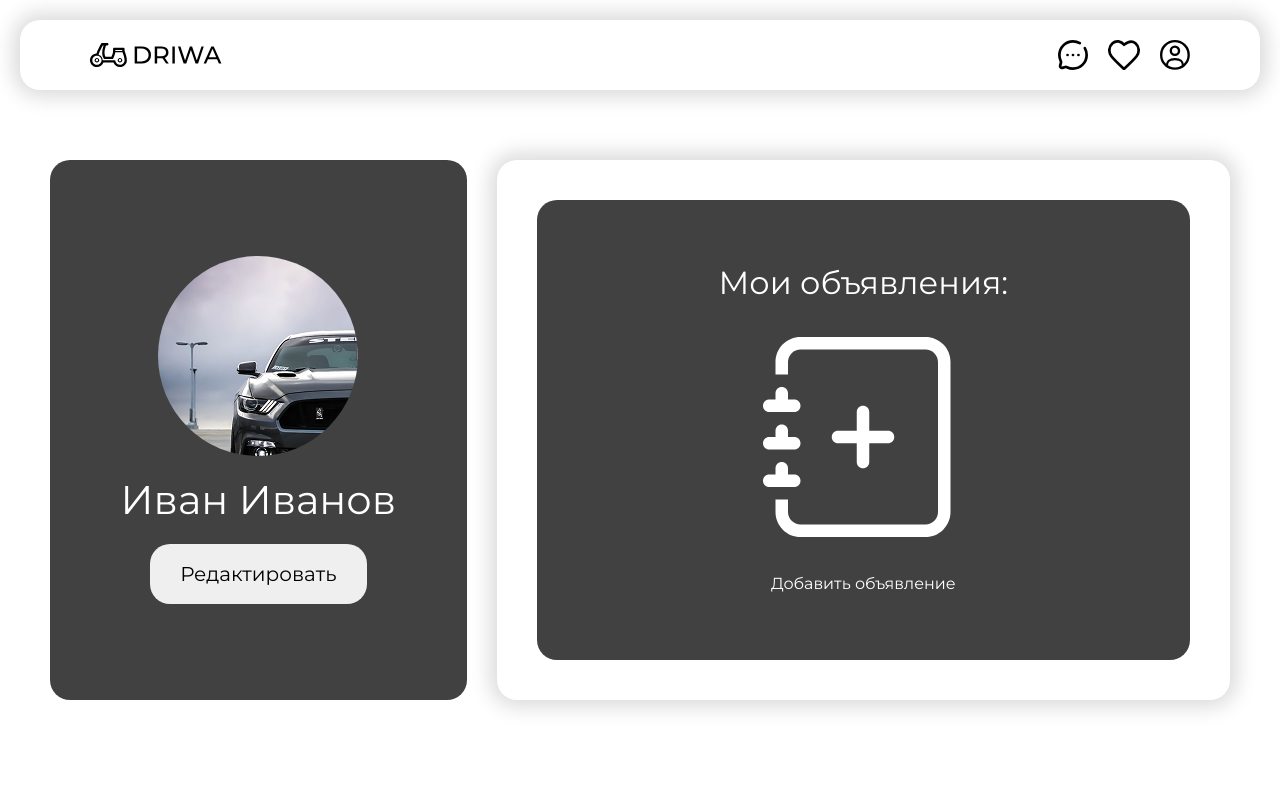
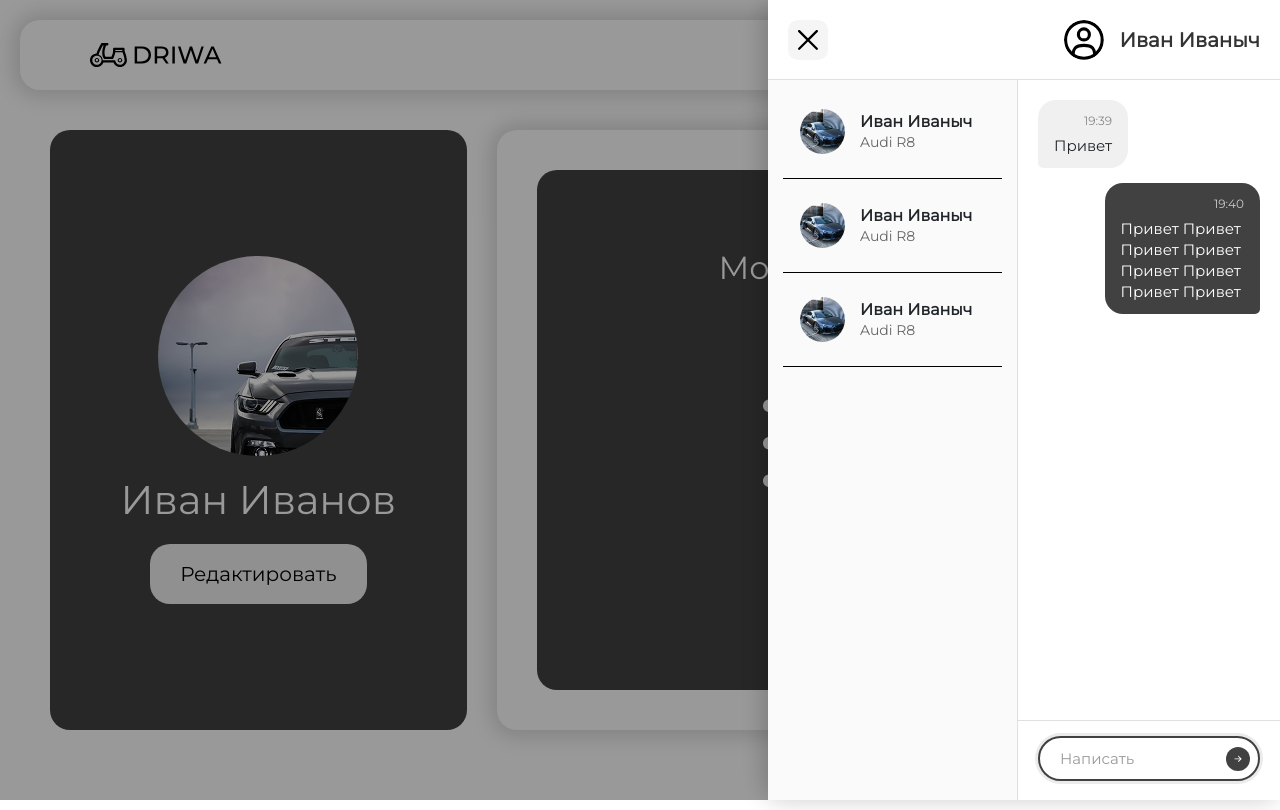
Before and after one commit to 1-stg/Driwa, a plain HTML site: page profile.html in a window 1280 px wide. Both pictures are taken after a click on the picture 1072 px from the left and 55 px from the top of the page. Drawn offline with Linux system fonts and the light colour scheme.

Commit message:
add chat

```diff
--- a/profile.html
+++ b/profile.html
@@ -11,6 +11,7 @@
     <link rel="stylesheet" href="web/css/profile.css">
     <script src="web/js/car_carts.js" defer></script>
     <script src="web/js/favorite.js" defer></script>
+    <script src="web/js/chat.js" defer></script>
 </head>
 
 <body>
@@ -24,7 +25,7 @@
             </div>
             <div class="header-right">
                 <li>
-                    <a href="#"><img class="header-img" src="web\images\svg\chat.svg" alt="Чаты" /></a>
+                    <a href="#"><img id="chatButton" class="header-img" src="web\images\svg\chat.svg" alt="Чаты" /></a>
                 </li>
                 <li>
                     <a href="#"><img id="favorite-button" class="header-img" src="web\images\svg\favorite.svg"
@@ -48,6 +49,7 @@
     </header>
 
     <main>
+        <div class="user__container">
             <div class="user">
                 <div class="user__photo__container">
                     <img class="user__photo__container-avatar" src="web\images\png\ford_mustang.png" alt="Ваше фото">
@@ -62,6 +64,7 @@
                     <p class="ads__body-p">Добавить объявление</p>
                 </button>
             </div>
+        </div>
     </main>
 
     <footer></footer>
--- a/web/css/car_details.css
+++ b/web/css/car_details.css
@@ -59,6 +59,7 @@ h1 {
 
 .sub-img {
     width: 330px;
+    height: 247.5px;
 }
 
 .sub-img.left {
--- a/web/css/index.css
+++ b/web/css/index.css
@@ -26,10 +26,6 @@
     top: 6px;
     width: 58px;
     cursor: pointer;
-}
-
-.search__button {
-    background: none;
 }
 
 .search-img:hover {
--- a/web/css/profile.css
+++ b/web/css/profile.css
@@ -5,15 +5,8 @@
 }
 
 main {
-    padding: 50px;
-    width: 100%;
-    min-height: 80vh;
-    display: flex;
-    flex-direction: row;
-    align-items: stretch;
-    justify-content: space-between;
-    flex-wrap: wrap;
-    gap: 30px;
+    /* padding: 50px; */
+
 }
 
 .user {
@@ -27,6 +20,18 @@ main {
     gap: 20px;
     border-radius: 20px;
     background: rgba(65, 65, 65, 1);
+}
+
+.user__container {
+    padding: 20px 50px;
+    width: 100%;
+    min-height: 80vh;
+    display: flex;
+    flex-direction: row;
+    align-items: stretch;
+    justify-content: space-between;
+    flex-wrap: wrap;
+    gap: 30px;
 }
 
 .user__photo__container {
--- a/web/css/styles.css
+++ b/web/css/styles.css
@@ -15,6 +15,14 @@ h2,
 h3,
 p {
     margin: 0;
+}
+
+hr {
+    background: black !important;
+    color: black !important;
+    padding: 0;
+    margin: 0;
+    opacity: 1;
 }
 
 input {
@@ -113,24 +121,9 @@ header nav {
     padding: 0;
 }
 
-.chat {
-    position: fixed;
-    top: 0;
-    width: 100%;
-    height: 100%;
-    background-color: rgba(0, 0, 0, 0.231);
-    z-index: 1000;
-}
 
-.chat__modal {
-    position: fixed;
-    height: 100%;
-    width: 40%;
-    background-color: white;
-    right: 0;
-    border-top-left-radius: 20px;
-    border-bottom-left-radius: 20px;
-}
+
+
 
 
 
@@ -140,17 +133,18 @@ header nav {
 
 .car-cart-container {
     margin: 20px 20px;
+    /* display: grid; */
+    /* grid-template-columns: repeat(4, 1fr); */
     display: flex;
     justify-content: center;
     align-items: center;
     flex-wrap: wrap;
-    gap: 20px;
+    gap: 10px;
 }
 
 .car-cart {
-    padding: 20px;
+    /* padding: 20px; */
     display: flex;
-    flex-grow: 1;
     justify-content: center;
     align-items: center;
     background: rgba(219, 219, 219, 1);
@@ -266,7 +260,7 @@ footer {
     display: flex;
     flex-direction: column;
     align-items: flex-end;
-    background-color: rgba(0, 0, 0, 0.231);
+    background-color: rgba(0, 0, 0, 0.400);
     top: 0;
     right: 0;
     z-index: 1000;
@@ -281,8 +275,10 @@ footer {
     top: 0;
     height: 100%;
     width: 40%;
-    border-top-left-radius: 20px;
-    border-bottom-left-radius: 20px;
+    min-width: 500px;
+    max-width: 800px;
+    /* border-top-left-radius: 20px; */
+    /* border-bottom-left-radius: 20px; */
 }
 
 .modal-favorite-container.is-visible {
@@ -342,104 +338,381 @@ footer {
 
 /* Чат Модальное окно */
 
-.modal-chat-container {
-    background-color: rgba(0, 0, 0, 0.231);
+.chat {
     position: fixed;
+    top: 0;
+    left: 0;
     width: 100%;
     height: 100%;
-    top: 0;
+    background-color: rgba(0, 0, 0, 0.4);
+    z-index: 1000;
     display: flex;
     justify-content: flex-end;
+    opacity: 0;
+    visibility: hidden;
+    transition: opacity 0.3s ease, visibility 0.3s ease;
 }
 
-.modal-chat-window {
+.chat.active {
+    opacity: 1;
+    visibility: visible;
+}
+
+.chat__modal {
+    position: relative;
+    height: 100%;
+    width: 40%;
+    min-width: 500px;
+    max-width: 800px;
     background-color: white;
-    width: 40%;
-    height: 100%;
     border-top-left-radius: 20px;
     border-bottom-left-radius: 20px;
+    transform: translateX(100%);
+    transition: transform 0.3s ease;
+    box-shadow: -5px 0 25px rgba(0, 0, 0, 0.2);
+    display: flex;
+    flex-direction: column;
 }
 
-.modal-chat-window-header {
-    display: grid;
-    grid-template-columns: 1fr 2fr;
+.chat.active .chat__modal {
+    transform: translateX(0);
+}
+
+.modal__header {
     display: flex;
     justify-content: space-between;
-    padding: 30px 220px 30px 30px;
-    border-bottom: 1px solid black;
+    align-items: center;
+    padding: 20px;
+    height: 80px;
+    min-height: 80px;
+    border-bottom: 1px solid #e0e0e0;
+    background-color: #fff;
+    flex-shrink: 0;
 }
 
-.modal-chat-window-header-x-img {
-    width: 30px;
-}
-
-.modal-chat-window-header-avatar-name {
-    display: flex;
-    justify-content: flex-start;
-    gap: 10px;
-    align-items: center;
-}
-
-.modal-chat-window-header-avatar-name h3 {
-    font-size: 35px;
-}
-
-.modal-chat-window-header-avatar-name div {
-    width: 45px;
-    height: 45px;
+.exit__background {
     display: flex;
     justify-content: center;
     align-items: center;
-    overflow: hidden;
-    border-radius: 30px;
+    border-radius: 10px;
+    background-color: #f5f5f5;
+    width: 40px;
+    height: 40px;
+    cursor: pointer;
+    transition: all 0.2s ease;
 }
 
-.modal-chat-window-header-avatar-name img {
-    width: 100%;
-    height: 100%;
+.exit__background:hover {
+    background-color: #e0e0e0;
 }
 
-.modal-chat-window-main {
-    height: 100%;
-    display: grid;
-    grid-template-columns: 1fr 1fr;
+.exit__background:active {
+    transform: scale(0.9);
+}
+
+.exit__img {
+    width: 20px;
+    height: 20px;
+    pointer-events: none;
+}
+
+.modal__header__name {
+    display: flex;
+    align-items: center;
+    gap: 15px;
+}
+
+.modal__header__name img {
+    width: 40px;
+    height: 40px;
+    border-radius: 50%;
+    object-fit: cover;
+}
+
+.modal__header__name h3 {
+    margin: 0;
+    font-size: 20px;
+    font-weight: 600;
+    color: #333;
+}
+
+.modal__body {
+    display: flex;
+    flex: 1;
     overflow: hidden;
 }
 
-.modal-chat-window-main-peoples {
-    border-right: 1px solid black;
+.modal__body__left {
+    width: 40%;
+    min-width: 250px;
+    max-width: 300px;
+    border-right: 1px solid #e0e0e0;
+    background-color: #fafafa;
+    overflow-y: auto;
+    display: flex;
+    flex-direction: column;
 }
 
-.people-container {
+.body__left__cart__inner {
+    padding: 15px;
+    display: flex;
+    flex-direction: column;
+    gap: 5px;
+}
+
+.body__left__cart {
+    cursor: pointer;
+    display: flex;
+    align-items: center;
+    gap: 15px;
+    padding: 12px 15px;
+    border-radius: 15px;
+    transition: all 0.2s ease;
+    border: 2px solid transparent;
+}
+
+.body__left__cart:hover {
+    background-color: #e8e8e8;
+}
+
+.body__left__cart:active {
+    background-color: #414141;
+    color: white;
+    transform: scale(0.9);
+}
+
+.body__left__cart__img {
+    width: 45px;
+    height: 45px;
+    min-width: 45px;
+    border-radius: 50%;
+    overflow: hidden;
+}
+
+.body__left__cart__img img {
+    width: 100%;
+    height: 100%;
+    object-fit: cover;
+}
+
+.left__cart__text {
+    display: flex;
+    flex-direction: column;
+    justify-content: center;
+    flex: 1;
+    overflow: hidden;
+}
+
+.left__cart__text h4 {
+    margin: 0;
+    font-size: 16px;
+    font-weight: 600;
+    white-space: nowrap;
+    overflow: hidden;
+    text-overflow: ellipsis;
+}
+
+.left__cart__text h5 {
+    margin: 3px 0 0 0;
+    font-size: 14px;
+    font-weight: 400;
+    color: #666;
+    white-space: nowrap;
+    overflow: hidden;
+    text-overflow: ellipsis;
+}
+
+.body__left__cart.active .left__cart__text h5 {
+    color: #ccc;
+}
+
+hr {
+    border: none;
+    height: 1px;
+    background-color: #e0e0e0;
+    margin: 5px 0;
+}
+
+.modal__body__right__container {
+    display: flex;
+    flex-direction: column;
+    flex: 1;
+    padding: 0;
+    overflow: hidden;
+    background-color: #fff;
+}
+
+.modal__body__right {
+    flex: 1;
+    overflow-y: auto;
     padding: 20px;
     display: flex;
-    justify-content: space-between;
-    margin-right: 30px;
-    margin-left: 30px;
-    align-items: center;
-    border-bottom: 1px solid;
-    /* border-bottom: 1px solid black; */
-    /* gap: 80px; */
+    flex-direction: column;
+    gap: 15px;
+    max-height: calc(100vh - 160px);
 }
 
-.people-container-img {
-    width: 70px;
-    height: 70px;
-    overflow: hidden;
-    border-radius: 50px;
-    /* width: 100%; */
-    /* height: 100%; */
+.modal__body__right::-webkit-scrollbar {
+    width: 6px;
 }
 
-.people-container-img img {
-    width: 100%;
-    height: 100%;
+.modal__body__right::-webkit-scrollbar-track {
+    background: #f1f1f1;
+    border-radius: 10px;
 }
 
-.people-container-name-car {
-    margin: 0 10px;
+.modal__body__right::-webkit-scrollbar-thumb {
+    background: #c1c1c1;
+    border-radius: 10px;
 }
 
+.modal__body__right::-webkit-scrollbar-thumb:hover {
+    background: #a8a8a8;
+}
+
+.modal__body__right__message__left,
+.modal__body__right__message__right {
+    max-width: 70%;
+    padding: 12px 16px;
+    border-radius: 18px;
+    position: relative;
+    word-wrap: break-word;
+    animation: messageAppear 0.3s ease;
+}
+
+@keyframes messageAppear {
+    from {
+        opacity: 0;
+        transform: translateY(10px);
+    }
+
+    to {
+        opacity: 1;
+        transform: translateY(0);
+    }
+}
+
+.modal__body__right__message__left {
+    align-self: flex-start;
+    background-color: #f0f0f0;
+    border-bottom-left-radius: 5px;
+}
+
+.modal__body__right__message__right {
+    align-self: flex-end;
+    background-color: #414141;
+    color: white;
+    border-bottom-right-radius: 5px;
+}
+
+.chat__message__time {
+    margin: 0 0 5px 0;
+    font-size: 12px;
+    color: #888;
+    text-align: right;
+}
+
+.modal__body__right__message__right .chat__message__time {
+    color: #ccc;
+}
+
+.chat__message__text {
+    margin: 0;
+    font-size: 15px;
+    font-weight: 400;
+    line-height: 1.4;
+}
+
+.modal__body__right__input {
+    position: relative;
+    padding: 15px 20px;
+    background-color: #fff;
+    border-top: 1px solid #e0e0e0;
+    flex-shrink: 0;
+}
+
+.modal__body__right__input input {
+    width: 100%;
+    height: 45px;
+    padding: 0 50px 0 20px;
+    border: 2px solid #e8e8e8;
+    border-radius: 25px;
+    font-size: 15px;
+    background-color: #f8f8f8;
+    transition: all 0.3s ease;
+    outline: none;
+}
+
+.modal__body__right__input input:focus {
+    border-color: #414141;
+    background-color: #fff;
+    box-shadow: 0 0 0 3px rgba(65, 65, 65, 0.1);
+}
+
+.modal__body__right__input input::placeholder {
+    color: #999;
+}
+
+.modal__body__right__input img {
+    position: absolute;
+    right: 30px;
+    top: 50%;
+    transform: translateY(-50%);
+    width: 24px;
+    height: 24px;
+    cursor: pointer;
+    padding: 5px;
+    border-radius: 50%;
+    transition: all 0.2s ease;
+    background-color: #414141;
+}
+
+.modal__body__right__input img:hover {
+    opacity: 0.9;
+    transform: translateY(-50%) scale(1.1);
+}
+
+.modal__body__right__input img:active {
+    transform: translateY(-50%) scale(0.95);
+}
+
+@media (max-width: 768px) {
+    .chat__modal {
+        width: 100%;
+        min-width: unset;
+        max-width: unset;
+        border-radius: 0;
+    }
+
+    .modal__body__left {
+        display: none;
+    }
+
+    .modal__body__right__message__left,
+    .modal__body__right__message__right {
+        max-width: 85%;
+    }
+}
+
+@media (max-width: 480px) {
+    .modal__header {
+        padding: 15px;
+        height: 70px;
+    }
+
+    .modal__body__right {
+        padding: 15px;
+    }
+
+    .modal__body__right__input {
+        padding: 10px 15px;
+    }
+
+    .modal__body__right__input input {
+        height: 40px;
+        font-size: 14px;
+    }
+}
 
 /* Чат Модальное окно конец */
 
--- a/web/js/car_carts.js
+++ b/web/js/car_carts.js
@@ -145,7 +145,7 @@ const createCarCards = (car, index) => {
   `;
 };
 
-const renderCars = (carsArray, container, times = 1) => {
+const renderCars = (carsArray, container, times) => {
   let html = '';
 
   for (let i = 0; i < times; i++) {
@@ -158,5 +158,5 @@ const renderCars = (carsArray, container, times = 1) => {
 
 const carCartsContainer = document.querySelector('.car-cart-container');
 if (carCartsContainer) {
-  renderCars(cars, carCartsContainer, 1);
+  renderCars(cars, carCartsContainer, 2);
 }
--- /dev/null
+++ b/web/js/chat.js
@@ -0,0 +1,192 @@
+const createChatModal = () => {
+    const chatHTML = `
+    <div class="chat d-none">
+      <div class="chat__modal">
+        <div class="modal__header">
+          <div class="exit__background">
+            <img class="exit__img" src="web/images/svg/x.svg" alt="Закрыть">
+          </div>
+          <div class="modal__header__name">
+            <img src="web/images/svg/profile.svg" alt="Пользователь">
+            <h3>Иван Иваныч</h3>
+          </div>
+        </div>
+
+        <div class="modal__body">
+          <div class="modal__body__left">
+            <div class="body__left__cart__inner">
+              <div class="body__left__cart">
+                <div class="body__left__cart__img">
+                  <img src="web/images/png/audi_r8_2.jpg" alt="Аватарка">
+                </div>
+                <div class="left__cart__text">
+                  <h4>Иван Иваныч</h4>
+                  <h5>Audi R8</h5>
+                </div>
+              </div>
+              <hr>
+              <div class="body__left__cart">
+                <div class="body__left__cart__img">
+                  <img src="web/images/png/audi_r8_2.jpg" alt="Аватарка">
+                </div>
+                <div class="left__cart__text">
+                  <h4>Иван Иваныч</h4>
+                  <h5>Audi R8</h5>
+                </div>
+              </div>
+              <hr>
+              <div class="body__left__cart">
+                <div class="body__left__cart__img">
+                  <img src="web/images/png/audi_r8_2.jpg" alt="Аватарка">
+                </div>
+                <div class="left__cart__text">
+                  <h4>Иван Иваныч</h4>
+                  <h5>Audi R8</h5>
+                </div>
+              </div>
+              <hr>
+            </div>
+          </div>
+          <div class="modal__body__right__container">
+            <div class="modal__body__right">
+              <div class="modal__body__right__message__left">
+                <p class="chat__message__time">19:39</p>
+                <h5 class="chat__message__text">Привет</h5>
+              </div>
+              <div class="modal__body__right__message__right">
+                <p class="chat__message__time">19:40</p>
+                <h5 class="chat__message__text">Привет Привет Привет Привет Привет Привет Привет Привет</h5>
+              </div>
+            </div>
+            <div class="modal__body__right__input">
+              <input type="text" name="chat_message" placeholder="Написать">
+              <img id="sendMessageBtn" src="web/images/svg/send.svg" alt="Отправить">
+            </div>
+          </div>
+        </div>
+      </div>
+    </div>
+    `;
+
+    document.body.insertAdjacentHTML('beforeend', chatHTML);
+};
+
+let chatButton = document.querySelector('#chatButton');
+let chatNode, exitButton, chatModalNode, sendButton, chatFrame, messageInput;
+
+function initializeChat() {
+    chatNode = document.querySelector('.chat');
+    exitButton = document.querySelector('.exit__background');
+    chatModalNode = document.querySelector('.chat__modal');
+    sendButton = document.querySelector(`#sendMessageBtn`);
+    chatFrame = document.querySelector(`.modal__body__right`);
+    messageInput = document.querySelector(`.modal__body__right__input input`);
+
+    if (!chatButton) {
+        chatButton = document.createElement('button');
+        chatButton.id = 'chatButton';
+        chatButton.textContent = 'Открыть чат';
+        chatButton.style.cssText = 'position: fixed; bottom: 20px; right: 20px; padding: 10px 20px; z-index: 999;';
+        document.body.appendChild(chatButton);
+    }
+}
+
+function formatTime() {
+    const now = new Date();
+    let hours = now.getHours();
+    let minutes = now.getMinutes();
+
+    minutes = minutes.toString().padStart(2, '0');
+    hours = hours.toString().padStart(2, '0');
+
+    return `${hours}:${minutes}`;
+}
+
+function scrollToBottom() {
+    if (chatFrame) {
+        chatFrame.scrollTop = chatFrame.scrollHeight;
+    }
+}
+
+const chat = () => {
+    chatNode.classList.remove(`d-none`);
+
+    setTimeout(() => {
+        chatNode.classList.add('active');
+        chatModalNode.classList.add('chat__modal__display');
+
+        setTimeout(() => {
+            if (messageInput) {
+                messageInput.focus();
+            }
+            scrollToBottom();
+        }, 300);
+    }, 10);
+}
+
+const closeChat = () => {
+    chatModalNode.classList.remove('chat__modal__display');
+
+    setTimeout(() => {
+        chatNode.classList.remove('active');
+
+        setTimeout(() => {
+            chatNode.classList.add(`d-none`);
+        }, 300);
+    }, 300);
+}
+
+const sendMessage = () => {
+    if (!messageInput || !chatFrame) return;
+
+    let text = messageInput.value.trim();
+
+    if (text === '') return;
+
+    messageInput.value = ``;
+
+    chatFrame.innerHTML += `<div class="modal__body__right__message__right">
+              <p class="chat__message__time">${formatTime()}</p>
+              <h5 class="chat__message__text">${text}</h5>
+            </div>`;
+
+    setTimeout(scrollToBottom, 10);
+}
+
+function setupEventListeners() {
+    if (chatButton) {
+        chatButton.addEventListener('click', chat);
+    }
+
+    if (exitButton) {
+        exitButton.addEventListener('click', closeChat);
+    }
+
+    if (sendButton) {
+        sendButton.addEventListener(`click`, sendMessage);
+    }
+
+    if (chatNode) {
+        chatNode.addEventListener('click', (event) => {
+            if (event.target === chatNode) {
+                closeChat();
+            }
+        });
+    }
+
+    if (messageInput) {
+        messageInput.addEventListener('keypress', (e) => {
+            if (e.key === 'Enter') {
+                sendMessage();
+            }
+        });
+    }
+}
+
+function initChat() {
+    createChatModal();
+    initializeChat();
+    setupEventListeners();
+}
+
+document.addEventListener('DOMContentLoaded', initChat);
--- a/web/js/favorite.js
+++ b/web/js/favorite.js
@@ -37,12 +37,12 @@ function favoriteClick() {
   bodyNode.insertAdjacentHTML(`beforeend`, favoriteTemplate);
   bodyNode.classList.add(`body-modal`);
 
-  let outXNode = document.querySelector(`.modal-title-out-img`)
+  let outXNode = document.querySelector(`.modal-x-container`)
   let modalNode = document.querySelector(`.modal-favorite-container`)
 
   setTimeout(function () {
     modalNode.classList.add(`is-visible`)
-  }, 10);
+  }, 0);
 
   let carCardConteinerNode = document.querySelector(`.modal-favorite-car-card-container`);
   let backgroundModal = document.querySelector(`.modal-favorite-container-background`);
--- a/web/js/search.js
+++ b/web/js/search.js
@@ -84,7 +84,3 @@ function createMultiImageCarousel(car, carId, count) {
 }
 
 searchButton.addEventListener('click', search);
-
-document.addEventListener('DOMContentLoaded', function () {
-    search();
-});
```
Also changed, not shown: car_details.html (+4 -1 lines), index.html (+4 -9 lines), web/images/svg/send.svg (added). Lines whose indentation alone changed are shown as unchanged.
